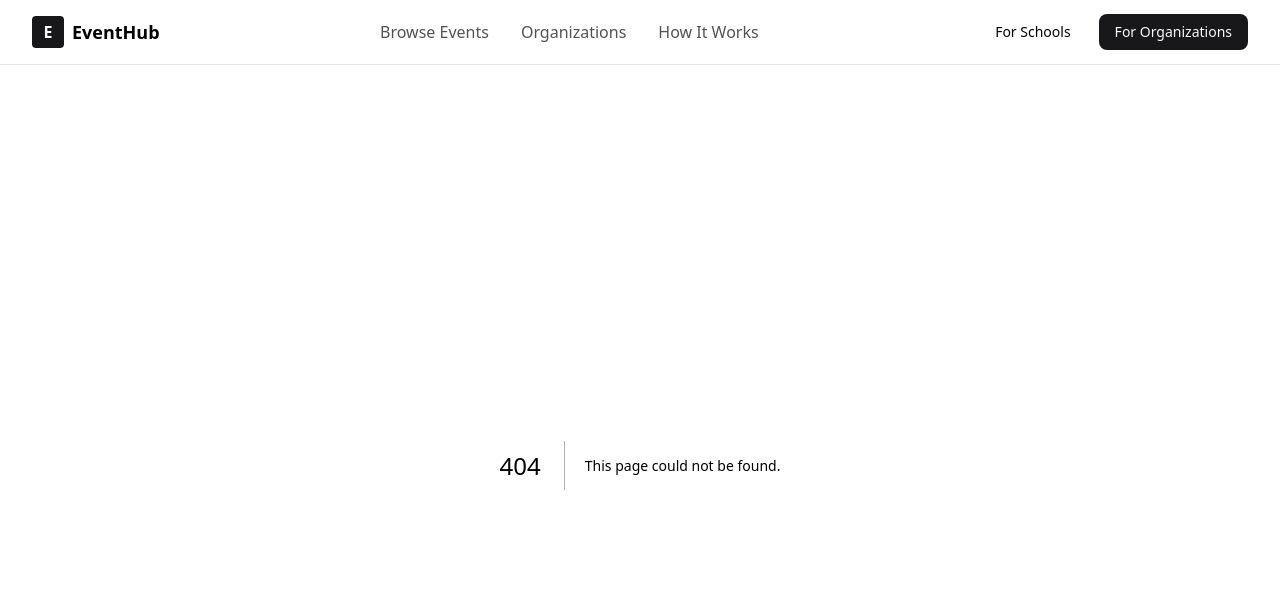
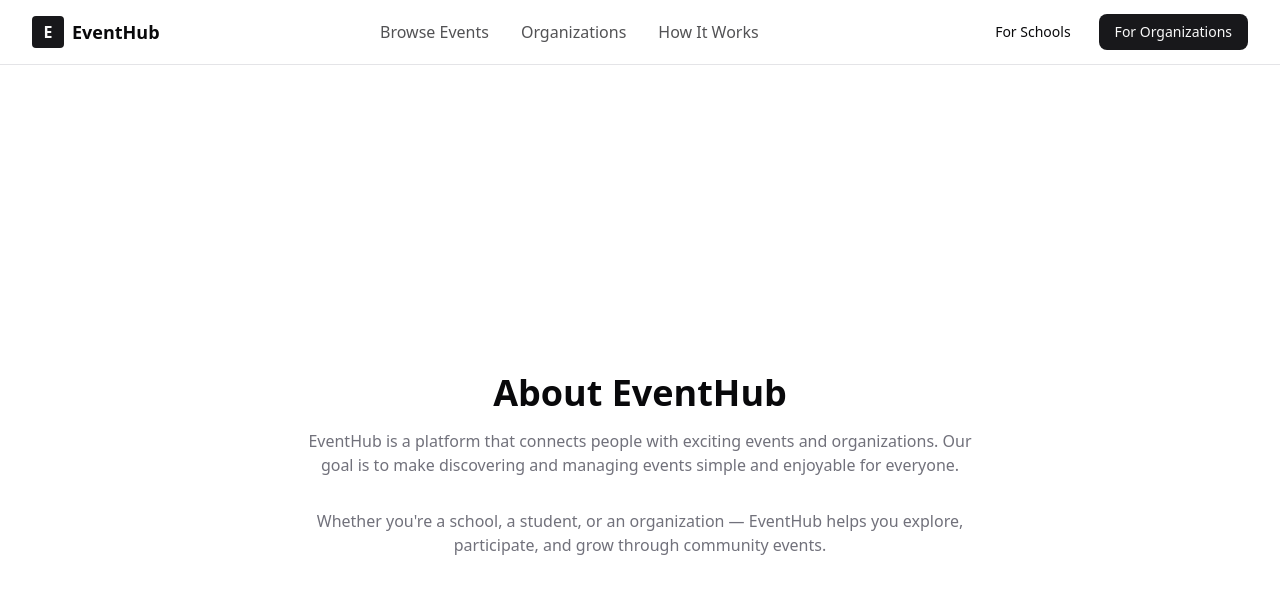
Before and after one commit to Toufeeq1/pitch, a Next.js app: page /about in a window 1280 px wide. Before the commit this address had no page. Shown: the top 594 px of the page. Built offline with nearby package versions, Linux system fonts and the light colour scheme.

Commit message:
added the about page with dummy text

```diff
--- /dev/null
+++ b/src/app/about/page.tsx
@@ -0,0 +1,17 @@
+export default function AboutPage() {
+  return (
+    <>
+      <main className="min-h-screen flex flex-col items-center justify-center text-center p-6">
+        <h1 className="text-4xl font-bold mb-4">About EventHub</h1>
+        <p className="max-w-2xl text-muted-foreground mb-8">
+          EventHub is a platform that connects people with exciting events and organizations.
+          Our goal is to make discovering and managing events simple and enjoyable for everyone.
+        </p>
+        <p className="max-w-2xl text-muted-foreground">
+          Whether you&apos;re a school, a student, or an organization — EventHub helps you
+          explore, participate, and grow through community events.
+        </p>
+      </main>
+    </>
+  )
+}
```
Also changed, not shown: src/app/home/page.tsx (added).
